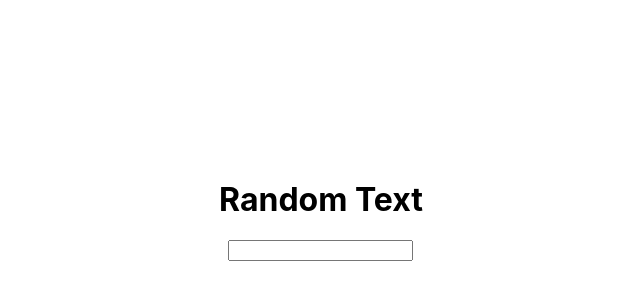
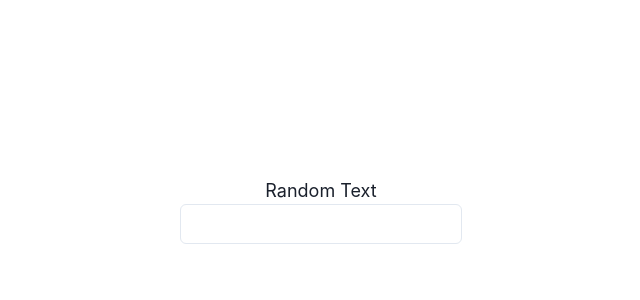
Before and after one commit to ordinaryfolk/fullstack-coding-test, a Next.js app: page / in a window 1280 px wide. Shown: the part 190-490 px from the top of the page, without its empty margins (319-959 px from the left). Built offline with nearby package versions, Linux system fonts and the light colour scheme.

Commit message:
feat: add ref

```diff
--- a/components/DynamicText.tsx
+++ b/components/DynamicText.tsx
@@ -1,13 +1,20 @@
-import React, { useState } from "react";
+import { Text } from "@chakra-ui/react";
+import React, { forwardRef, useImperativeHandle, useState } from "react";
 
-const DynamicText = () => {
+const DynamicText = forwardRef((props, ref) => {
   const [value, setValue] = useState("Random Text");
 
-  const changeValue = (newValue) => {
+  const changeValue = (newValue: string) => {
     setValue(newValue);
   };
 
-  return <h1>{value}</h1>;
-};
+  useImperativeHandle(ref, () => {
+    return {
+      changeValue: changeValue,
+    };
+  });
+
+  return <Text maxW={'90vw'} fontSize="lg">{value}</Text>;
+});
 
 export default DynamicText;
--- a/package.json
+++ b/package.json
@@ -11,10 +11,11 @@
     "@chakra-ui/react": "^1.8.6",
     "@emotion/react": "^11",
     "@emotion/styled": "^11",
-    "framer-motion": "^6",
+    "framer-motion": "4.1.17",
     "next": "10.0.7",
     "react": "17.0.1",
-    "react-dom": "17.0.1"
+    "react-dom": "17.0.1",
+    "sharp": "^0.30.2"
   },
   "devDependencies": {
     "@types/node": "^14.14.31",
--- a/pages/_app.tsx
+++ b/pages/_app.tsx
@@ -1,7 +1,12 @@
 import "../styles/globals.css";
+import { ChakraProvider } from "@chakra-ui/react";
 
 const MyApp = ({ Component, pageProps }) => {
-  return <Component {...pageProps} />;
+  return (
+    <ChakraProvider>
+      <Component {...pageProps} />
+    </ChakraProvider>
+  );
 };
 
 export default MyApp;
--- a/pages/index.tsx
+++ b/pages/index.tsx
@@ -1,24 +1,28 @@
 import Head from "next/head";
 import styles from "../styles/Home.module.css";
-import DynamicText from "../components/DynamicText";
+import DynamicText from "components/DynamicText";
+import { Box, Container, Input } from "@chakra-ui/react";
+import { useRef } from "react";
 
 const Home = () => {
+  const inputRef = useRef(null);
   const onChange = (e: React.ChangeEvent<HTMLInputElement>) => {
     console.log(e.target.value);
+    inputRef.current.changeValue(e.target.value);
   };
 
   return (
-    <div className={styles.container}>
+    <Container minH={"100vh"} centerContent>
       <Head>
         <title>Coding Test</title>
         <link rel="icon" href="/favicon.ico" />
       </Head>
 
-      <main className={styles.main}>
-        <DynamicText />
-        <input onChange={onChange} />
-      </main>
-    </div>
+      <Box className={styles.main} maxW={'90vw'}>
+        <DynamicText ref={inputRef}/>
+        <Input onChange={onChange} />
+      </Box>
+    </Container>
   );
 };
 
--- a/tsconfig.json
+++ b/tsconfig.json
@@ -12,7 +12,11 @@
     "moduleResolution": "node",
     "resolveJsonModule": true,
     "isolatedModules": true,
-    "jsx": "preserve"
+    "jsx": "preserve",
+    "baseUrl": ".",
+    "paths": {
+      "components/*": ["components/*"],
+    }
   },
   "include": ["next-env.d.ts", "**/*.ts", "**/*.tsx"],
   "exclude": ["node_modules"]
```
Also changed, not shown: 1 other file (tests, documents, lock files or other folders).
